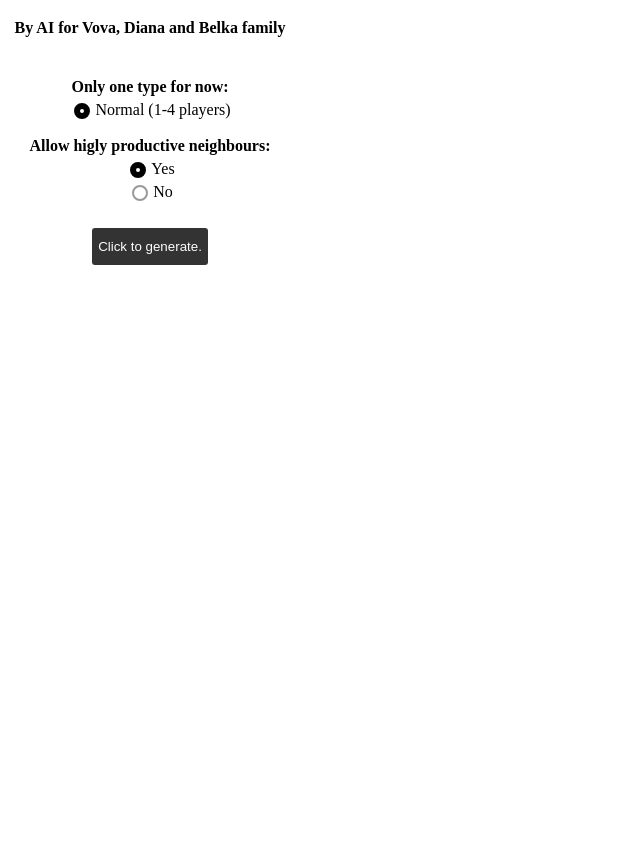
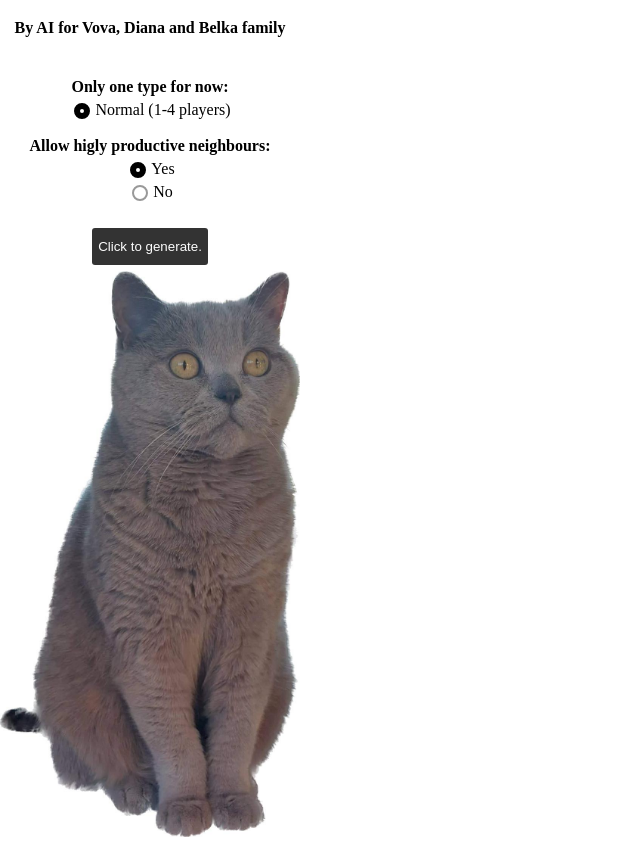
Before and after one commit to Svetma777/hasjacatan, a plain HTML site: page index.html in a window 1280 px wide. Shown: the part 98-939 px from the top of the page, without its empty margins (0-640 px from the left). Before the commit the page ends 804 px from the top, so only its background shows below. Drawn offline with Linux system fonts and the light colour scheme.

Commit message:
Update index.html

```diff
--- a/index.html
+++ b/index.html
@@ -36,6 +36,12 @@
 				Loading resources...
 			</button>
 
+			<br>
+
+			<div>
+				<img src="images/hasja.jpg" style="height: 100%; width: 100%; object-fit: contain"/>
+			</div>
+
 		</div>
 		<div id="content-right">
 			<div id="map-container">
```
